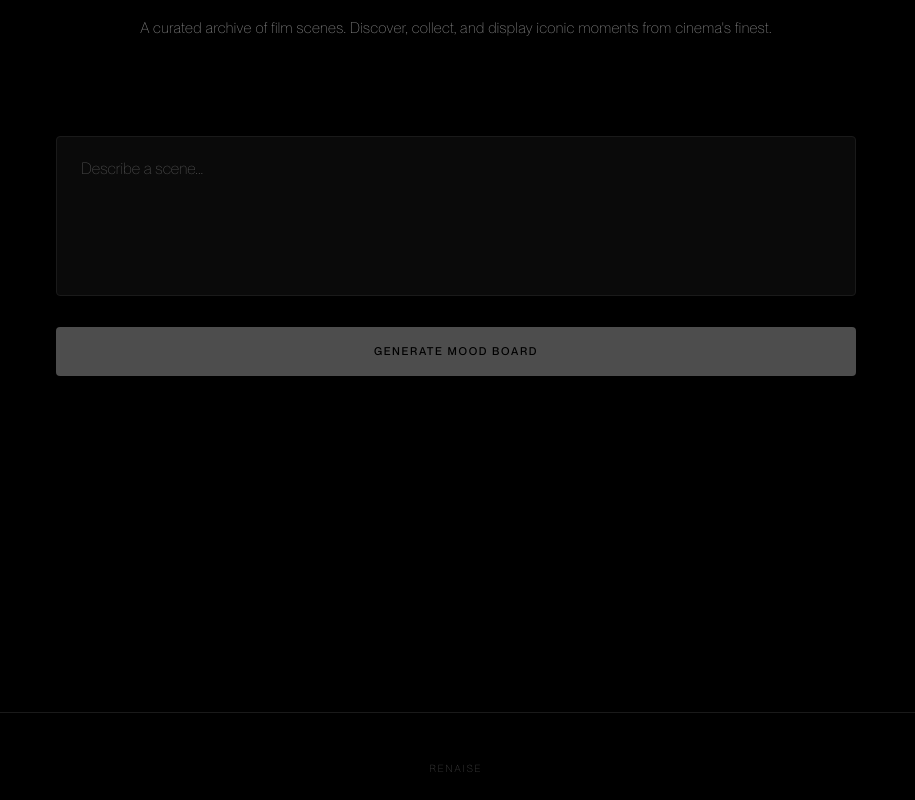
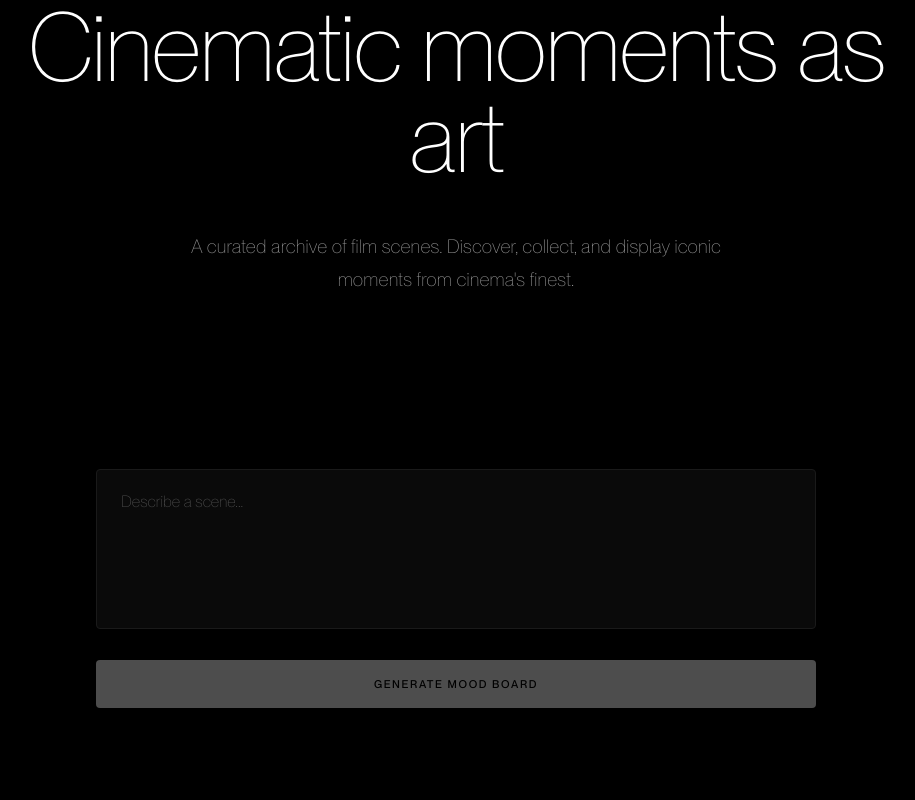
Before and after one commit to renaise/a24-scene-visualizer, a React (Vite) app: page / in a window 1280 px wide. Shown: the part 240-1040 px from the top of the page, without its empty margins (184-1099 px from the left). Built offline with nearby package versions, Linux system fonts and the light colour scheme.

Commit message:
Apply Monologue-inspired dramatic spacing and refined typography

```diff
--- a/src/App.tsx
+++ b/src/App.tsx
@@ -140,22 +140,24 @@ function App() {
         </div>
       </header>
 
-      <main className="py-20 progressive-blur">
+      <main className="progressive-blur">
         {!showTrending ? (
           <>
-            {/* Hero - A24 dark gallery style */}
-            <div className="max-w-[1400px] mx-auto px-8 mb-24 text-center">
-              <h2 className="text-[72px] leading-[1.05] font-light text-white mb-8 tracking-[-0.02em]">
-                Cinematic moments as art
-              </h2>
-              <p className="text-[15px] leading-relaxed text-[#999999] max-w-[650px] mx-auto font-light tracking-wide">
-                A curated archive of film scenes. Discover, collect, and display iconic moments from cinema's finest.
-              </p>
+            {/* Hero - Monologue-inspired dramatic spacing */}
+            <div className="min-h-[80vh] flex items-center justify-center px-8 py-40">
+              <div className="max-w-[900px] mx-auto text-center">
+                <h2 className="text-[68px] md:text-[96px] leading-[0.95] font-light text-white mb-12 tracking-[-0.03em]">
+                  Cinematic moments as art
+                </h2>
+                <p className="text-[17px] md:text-[19px] leading-[1.7] text-[#999999] max-w-[600px] mx-auto font-light tracking-[0.01em]">
+                  A curated archive of film scenes. Discover, collect, and display iconic moments from cinema's finest.
+                </p>
+              </div>
             </div>
 
-            {/* Input - A24 dark style */}
-            <div className="max-w-[1400px] mx-auto px-8 mb-32">
-              <div className="max-w-[800px] mx-auto">
+            {/* Input - Monologue generous spacing */}
+            <div className="max-w-[1200px] mx-auto px-8 mb-60">
+              <div className="max-w-[720px] mx-auto">
                 <textarea
                   value={prompt}
                   onChange={(e) => setPrompt(e.target.value)}
@@ -190,10 +192,10 @@ function App() {
               </div>
             )}
 
-            {/* Images - A24 Gallery Grid with Progressive Blur */}
+            {/* Images - Monologue cinematic grid */}
             {images.length > 0 && (
-              <div className="max-w-[1400px] mx-auto px-8 section-blur">
-                <div className="image-grid mb-20">
+              <div className="max-w-[1200px] mx-auto px-8 section-blur mb-60">
+                <div className="image-grid mb-32">
                   {images.map((image, i) => (
                     <div
                       key={i}
@@ -233,8 +235,8 @@ function App() {
                   ))}
                 </div>
 
-                <div className="text-center py-16 border-t border-[#1a1a1a]">
-                  <p className="text-[#666666] text-[14px] mb-8 max-w-[600px] mx-auto italic">
+                <div className="text-center py-24 border-t border-[#1a1a1a]">
+                  <p className="text-[#666666] text-[16px] font-light mb-12 max-w-[700px] mx-auto italic leading-relaxed">
                     "{images[0]?.prompt}"
                   </p>
                   <button
@@ -249,13 +251,13 @@ function App() {
             )}
           </>
         ) : (
-          /* Archive - A24 dark gallery list */
-          <div className="max-w-[1400px] mx-auto px-8">
-            <h2 className="text-[72px] leading-[1.05] font-light text-white mb-24 tracking-[-0.02em] text-center">
+          /* Archive - Monologue dramatic spacing */
+          <div className="max-w-[1200px] mx-auto px-8 py-40">
+            <h2 className="text-[68px] md:text-[96px] leading-[0.95] font-light text-white mb-40 tracking-[-0.03em] text-center">
               Archive
             </h2>
 
-            <div className="max-w-[900px] mx-auto space-y-12">
+            <div className="max-w-[900px] mx-auto space-y-20">
               {TRENDING_SCENES.map((scene, i) => (
                 <div
                   key={i}
@@ -282,9 +284,9 @@ function App() {
         )}
       </main>
 
-      <footer className="border-t border-[#1a1a1a] py-12 mt-32">
-        <div className="max-w-[1400px] mx-auto px-8 text-center">
-          <p className="text-[10px] text-[#555555] font-light uppercase tracking-[0.2em]">
+      <footer className="border-t border-[#1a1a1a] py-20 mt-60">
+        <div className="max-w-[1200px] mx-auto px-8 text-center">
+          <p className="text-[11px] text-[#555555] font-light uppercase tracking-[0.25em]">
             Renaise
           </p>
         </div>
--- a/src/index.css
+++ b/src/index.css
@@ -91,25 +91,32 @@ body {
   font-weight: 300;
 }
 
-/* Clean grid - consistent, organized */
+/* Monologue-inspired grid - generous spacing */
 .image-grid {
   display: grid;
   grid-template-columns: repeat(2, 1fr);
-  gap: 32px;
+  gap: 48px;
 }
 
 @media (max-width: 768px) {
   .image-grid {
     grid-template-columns: 1fr;
-    gap: 24px;
+    gap: 32px;
   }
 }
 
-/* A24 gallery image treatment with progressive blur */
+@media (min-width: 1024px) {
+  .image-grid {
+    gap: 64px;
+  }
+}
+
+/* Monologue cinematic image treatment */
 .image-frame {
   position: relative;
   overflow: hidden;
   background: var(--color-surface-secondary);
+  border-radius: 8px;
 }
 
 .image-frame img {
@@ -117,11 +124,12 @@ body {
   width: 100%;
   height: 100%;
   object-fit: cover;
-  transition: transform 0.4s ease, filter 0.4s ease;
+  transition: transform 0.6s cubic-bezier(0.16, 1, 0.3, 1), filter 0.4s ease;
+  will-change: transform;
 }
 
 .image-frame:hover img {
-  transform: scale(1.02);
+  transform: scale(1.03);
 }
 
 /* Progressive blur overlay on hover */
```
